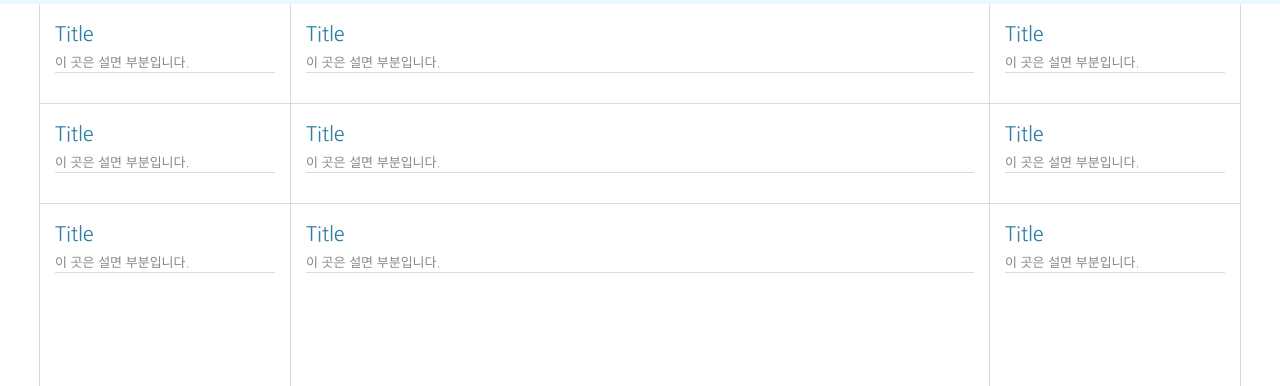
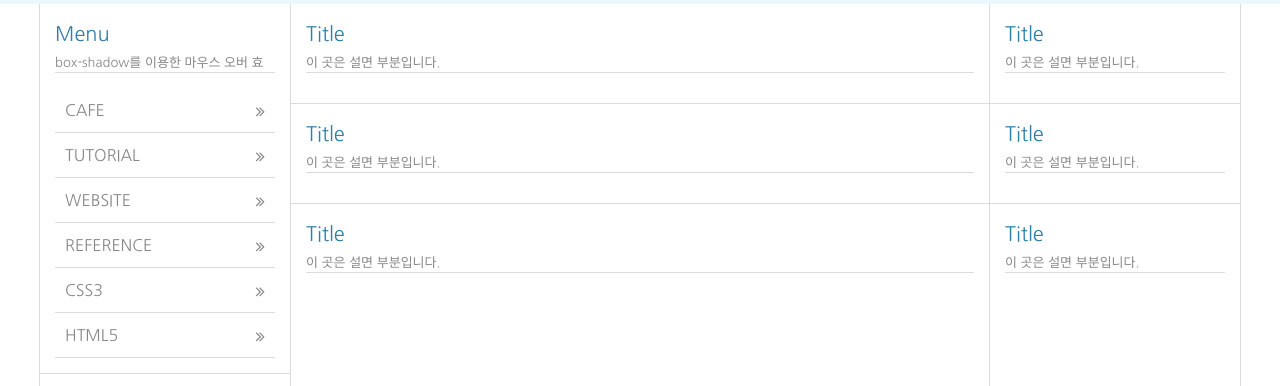
Before and after one commit to sungmin414/Html_Css_Js, a plain HTML site: page responsive/html/index.html in a window 1280 px wide. Shown: the part 392-778 px from the top of the page. Drawn offline with Linux system fonts and the light colour scheme; a web font is replaced by a local one.

Commit message:
메뉴바 (box-shadow)마우스 오버효과 코딩

```diff
--- a/responsive/html/css/style.css
+++ b/responsive/html/css/style.css
@@ -300,6 +300,25 @@ body {
 .column.col9{border-bottom: 0;}
 
 
+/*메뉴*/
+.menu{}
+.menu li{position: relative;}
+.menu li a{font-size: 16px; text-transform: uppercase;
+    color: #878787; border-bottom: 1px solid #dbdbdb;
+    padding: 10px; display: block;
+    transition: box-shadow 0.34s ease, background 0.34s ease;
+}
+.menu li a i{
+    position: absolute; right: 10px; top: 15px;
+}
+.menu li a:hover{
+    box-shadow: inset 180px 0 0 0 rgba(36,130,174,0.7);
+    color: #fff;
+    background: rgba(36,130,174,0.9);
+}
+
+
+
 /*미디어쿼리*/
 /*화면너비 0 ~ 1220px*/
 @media (max-width: 1220px) {
--- a/responsive/html/index.html
+++ b/responsive/html/index.html
@@ -155,10 +155,20 @@
                     <section id="cont_left">
                         <h3 class="ir_su">반응형 사이트 왼쪽 컨텐츠</h3>
                         <article class="column col1">
-                            <h4 class="col_title">Title</h4>
-                            <p class="col_desc">이 곳은 설면 부분입니다.</p>
+                            <h4 class="col_title">Menu</h4>
+                            <p class="col_desc">box-shadow를 이용한 마우스 오버 효</p>
                             <!-- 	 -->
-                            <!-- // -->
+								<div class="menu">
+								    <ul>
+								        <li><a href="#">Cafe <i class="fa fa-angle-double-right" aria-hidden="true"></i></a></li>
+								        <li><a href="#">Tutorial <i class="fa fa-angle-double-right" aria-hidden="true"></i></a></li>
+								        <li><a href="#">WebSite <i class="fa fa-angle-double-right" aria-hidden="true"></i></a></li>
+								        <li><a href="#">Reference <i class="fa fa-angle-double-right" aria-hidden="true"></i></a></li>
+								        <li><a href="#">CSS3 <i class="fa fa-angle-double-right" aria-hidden="true"></i></a></li>
+								        <li><a href="#">HTML5 <i class="fa fa-angle-double-right" aria-hidden="true"></i></a></li>
+								    </ul>
+								</div>
+                            <!-- //메뉴 -->
                         </article>
                         <!-- // col1 -->
                         <article class="column col2">
```
